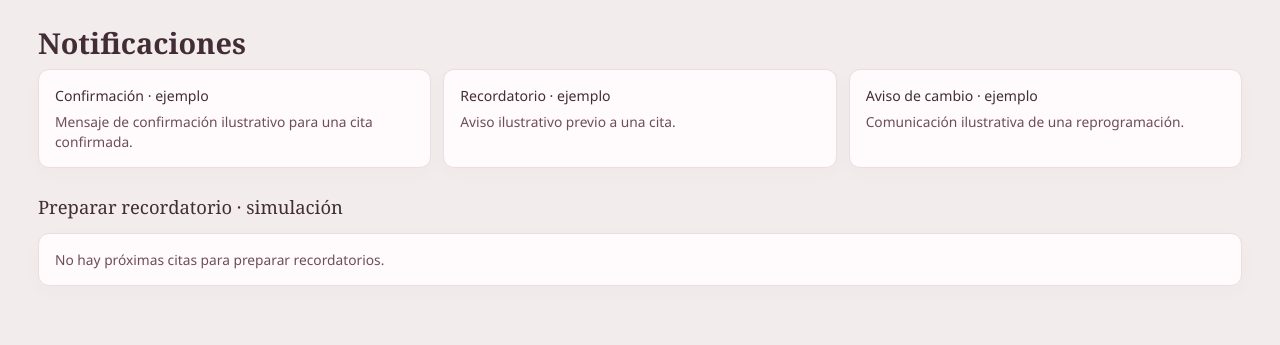
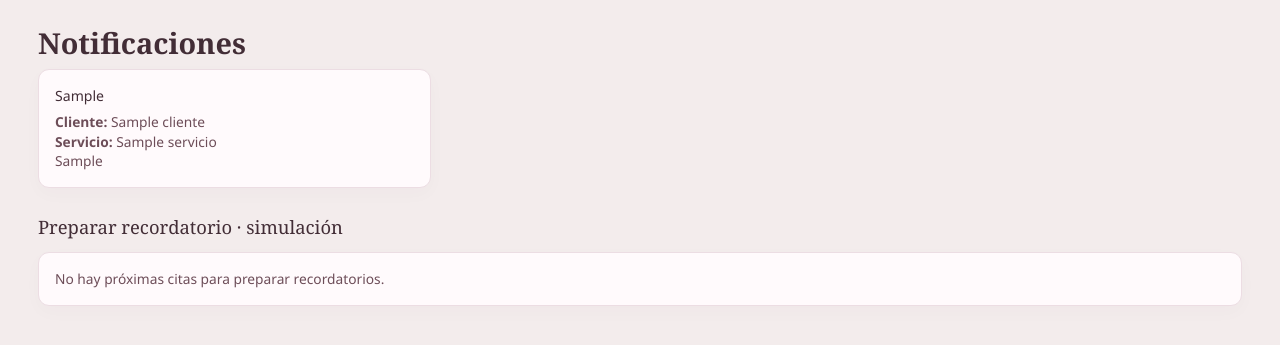
Before and after one commit to KarellG2/Agenda_RG_Beauty, a Django app: page /notificaciones_admin/ in a window 1280 px wide. Shown: the part 92-437 px from the top of the page. Run offline with Django 5.2, Linux system fonts and the light colour scheme; a user stored in the database is signed in; tables that the repository leaves empty hold one stand-in row (values such as "Sample post").

Commit message:
Fix: Fecha de reservas arreglado Feature: notificaiones administrador
1. El menu de edicion de reservas ahora muestra correctamente la fecha de creacion
2. Ahora la vista de notificaciones carga las notificaciones guardadas

```diff
--- a/agenda/forms.py
+++ b/agenda/forms.py
@@ -369,10 +369,13 @@ class ReservaForm(forms.ModelForm):
             'id_personal_servicio': forms.Select(attrs={
                 'class': 'form-control',
             }),
-            'fecha': forms.DateInput(attrs={
-                'type': 'date',
-                'class': 'form-control',
-            }),
+            'fecha': forms.DateInput(
+                format='%Y-%m-%d',
+                attrs={
+                    'type': 'date',
+                    'class': 'form-control',
+                },
+            ),
             'etiquetas': forms.CheckboxSelectMultiple(),
         }
 
--- a/agenda/templates/notificaciones_admin.html
+++ b/agenda/templates/notificaciones_admin.html
@@ -13,27 +13,25 @@
 
 {% block content %}
 <div class="admin-section-page notifications-page">
-    <!-- <div class="admin-demo-notice" role="note">Modo de demostración: los mensajes son ejemplos y no se envían.</div> -->
 
     <section aria-labelledby="notifications-title">
         <h1 class="admin-section-title" id="notifications-title">Notificaciones</h1>
-        <!-- <p class="admin-section-description">Historial ilustrativo y simulación de recordatorios. No existe integración de envío automático ni conexión con WhatsApp.</p> -->
 
-        <!-- <h2 class="admin-subsection-title">Historial de ejemplo · no enviado</h2> -->
-        <div class="notification-examples">
-            <article class="admin-card admin-example-card">
-                <h3>Confirmación · ejemplo</h3>
-                <p>Mensaje de confirmación ilustrativo para una cita confirmada.</p>
-            </article>
-            <article class="admin-card admin-example-card">
-                <h3>Recordatorio · ejemplo</h3>
-                <p>Aviso ilustrativo previo a una cita.</p>
-            </article>
-            <article class="admin-card admin-example-card">
-                <h3>Aviso de cambio · ejemplo</h3>
-                <p>Comunicación ilustrativa de una reprogramación.</p>
-            </article>
-        </div>
+        {% if notificaciones %}
+            <div class="notification-examples">
+                {% for notificacion in notificaciones %}
+                    <article class="admin-card admin-example-card">
+                        <h3>{{ notificacion.tipo }}</h3>
+                        <p><strong>Cliente:</strong> {{ notificacion.id_cliente.nombre_c }}</p>
+                        <p><strong>Servicio:</strong> {{ notificacion.id_reserva.id_personal_servicio.id_servicio.nombre_s }}</p>
+                        <p>{{ notificacion.mensaje }}</p>
+                    </article>
+                {% endfor %}
+            </div>
+        {% else %}
+            <div class="admin-card admin-empty-state" role="status">No hay notificaciones disponibles.</div>
+        {% endif %}
+
 
         <h2 class="admin-subsection-title reminders-title">Preparar recordatorio · simulación</h2>
         <div class="admin-card admin-empty-state" role="status">No hay próximas citas para preparar recordatorios.</div>
--- a/agenda/views.py
+++ b/agenda/views.py
@@ -688,7 +688,17 @@ def etiqueta_eliminar(request, pk):
 
 @user_passes_test(es_staff, login_url='login')
 def notificaciones_admin(request):
-    return render(request, 'notificaciones_admin.html')
+    notificacion = Notificacion.objects.select_related(
+        'id_cliente',
+        'id_reserva__id_personal_servicio__id_servicio',
+    ).order_by('-fecha')
+    paginator = Paginator(notificacion, 10)
+    page_number = request.GET.get('page')
+    page_obj = paginator.get_page(page_number)
+
+    return render(request, 'notificaciones_admin.html', {
+        'notificaciones': page_obj,
+    })
 
 
 @user_passes_test(es_staff, login_url='login')
```
Also changed, not shown: agenda/tests.py (+30 -0 lines).
